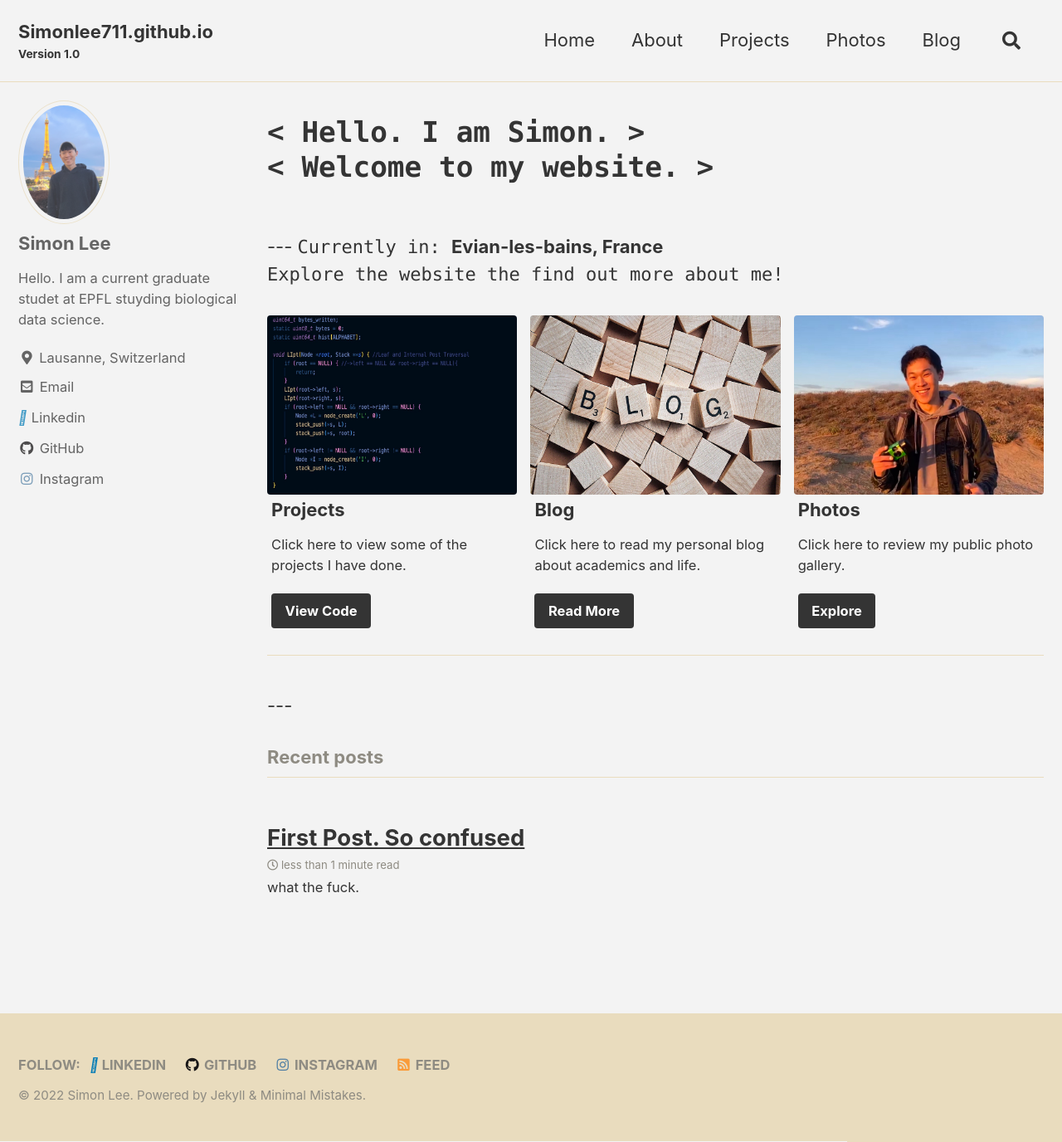
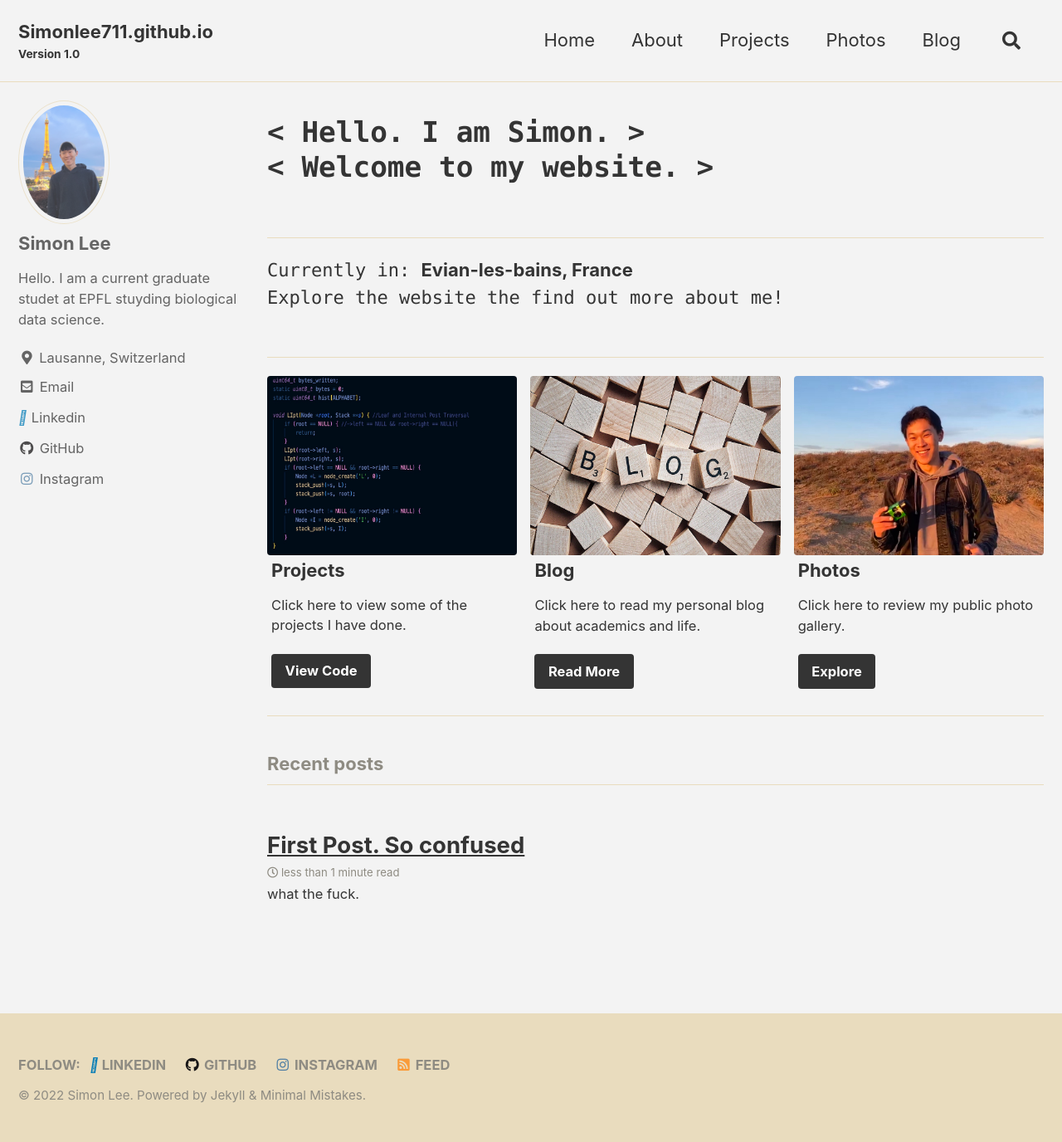
Before and after one commit to Simonlee711/Simonlee711.github.io, a Jekyll site: the page built from index.html, in a window 1280 px wide and 1376 px high. Shown: the whole window at 83% size. Built offline with Jekyll 4.4.1, drawn with Linux system fonts in a browser that asks for light colours; cached includes are drawn as plain includes; the list of posts is cut into pages by our own code.

Commit message:
horizontal lines

```diff
--- a/index.html
+++ b/index.html
@@ -29,10 +29,10 @@ feature_row:
     <h1><code>&lt; Hello. I am Simon.  &gt; </br> &lt; Welcome to my website. &gt;</code> </br> </br></h1>
 </div>
 
----
+<hr>
 
 <code>Currently in: </code> <b>Evian-les-bains, France </b> </br> <code>Explore the website the find out more about me! </code></br></br>
 
+<hr>
+
 {% include feature_row %}
-
----
```
